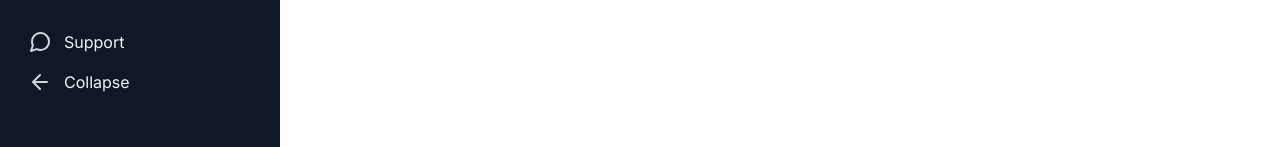
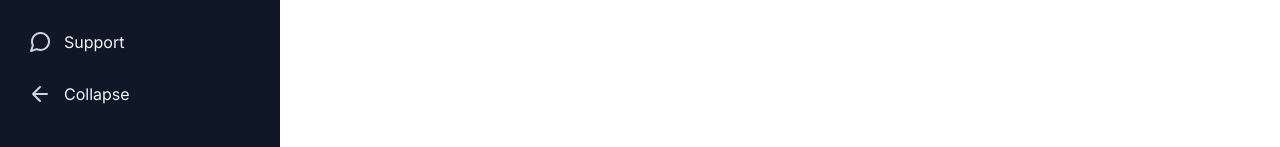
Before and after one commit to profydev/prolog-app-cameronamini, a Next.js app: page /dashboard/users in a window 1280 px wide. Shown: the part 650-797 px from the top of the page. Built offline with nearby package versions, Linux system fonts and the light colour scheme.

Commit message:
refactor sidebar collapse arrow fix (#2)

```diff
--- a/features/layout/sidebar-navigation/sidebar-navigation.module.scss
+++ b/features/layout/sidebar-navigation/sidebar-navigation.module.scss
@@ -137,8 +137,6 @@
 
   @media (min-width: breakpoint.$desktop) {
     display: flex;
-    display: inline-block; /* Ensure the element can be transformed */
-    transition: transform 0.3s ease; /* Optional: adds a smooth transition */
   }
 
   &.isCollapsed {
```
